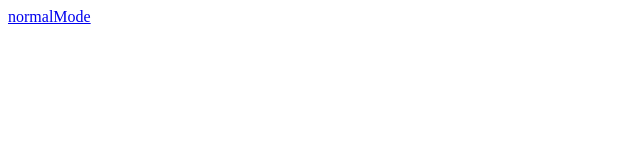
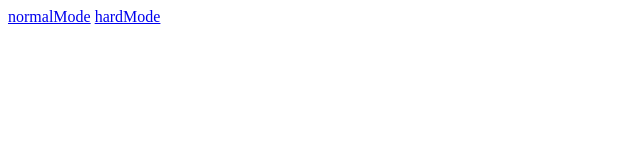
Before and after one commit to TheIronYard-humdrum/w3d2_HW, a plain HTML site: page index.html in a window 1280 px wide. Shown: the full height of the page, 0-640 px from the left. Drawn offline with Linux system fonts and the light colour scheme.

Commit message:
update readme. add hardMode link to index page

```diff
--- a/index.html
+++ b/index.html
@@ -5,5 +5,6 @@
 </head>
 <body>
 <a href="https://jjrajani.github.io/w3d2_HW/normalMode/">normalMode</a>
+<a href="https://jjrajani.github.io/w3d2_HW/hardMode/">hardMode</a>
 </body>
 </html>
```
Also changed, not shown: 1 other file.
